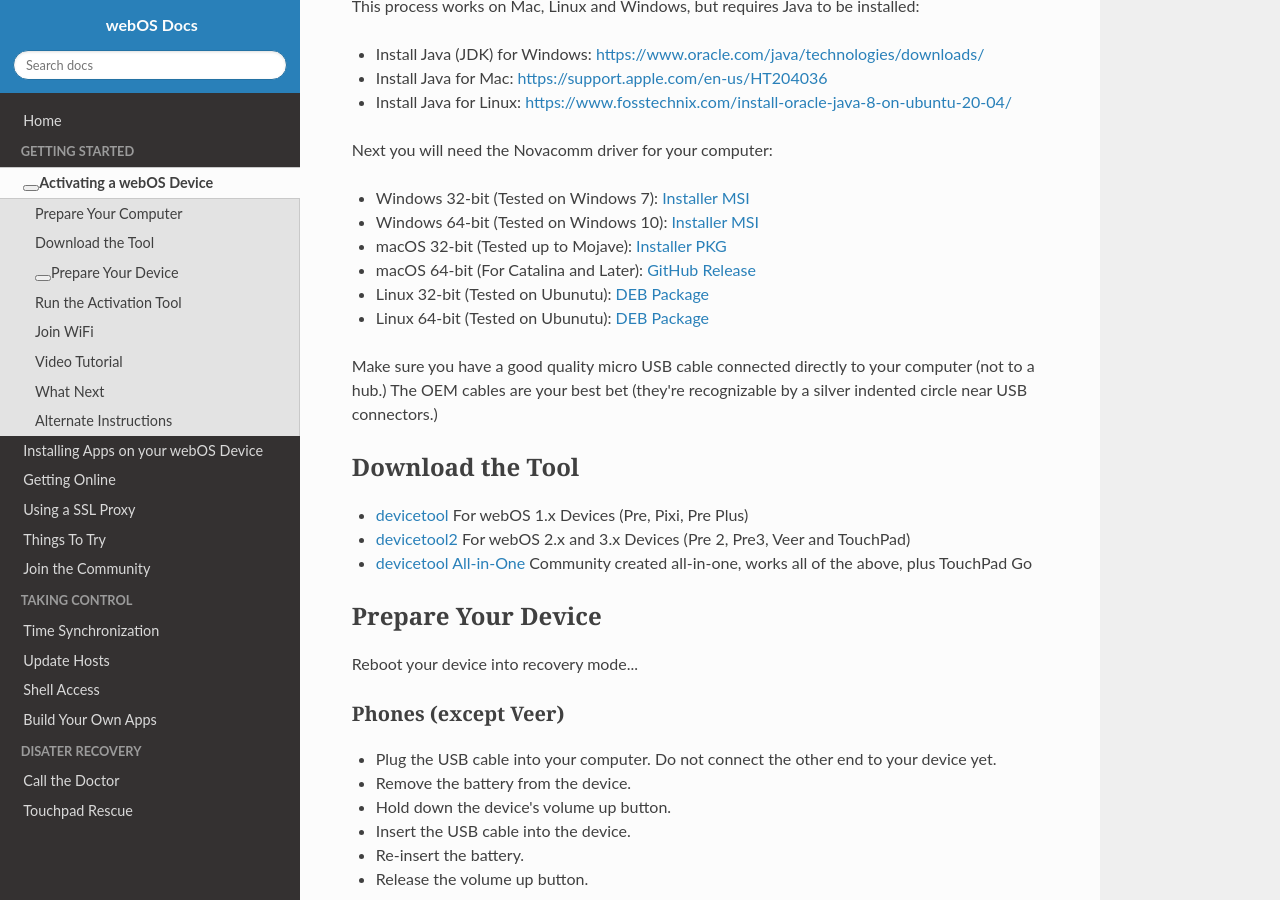
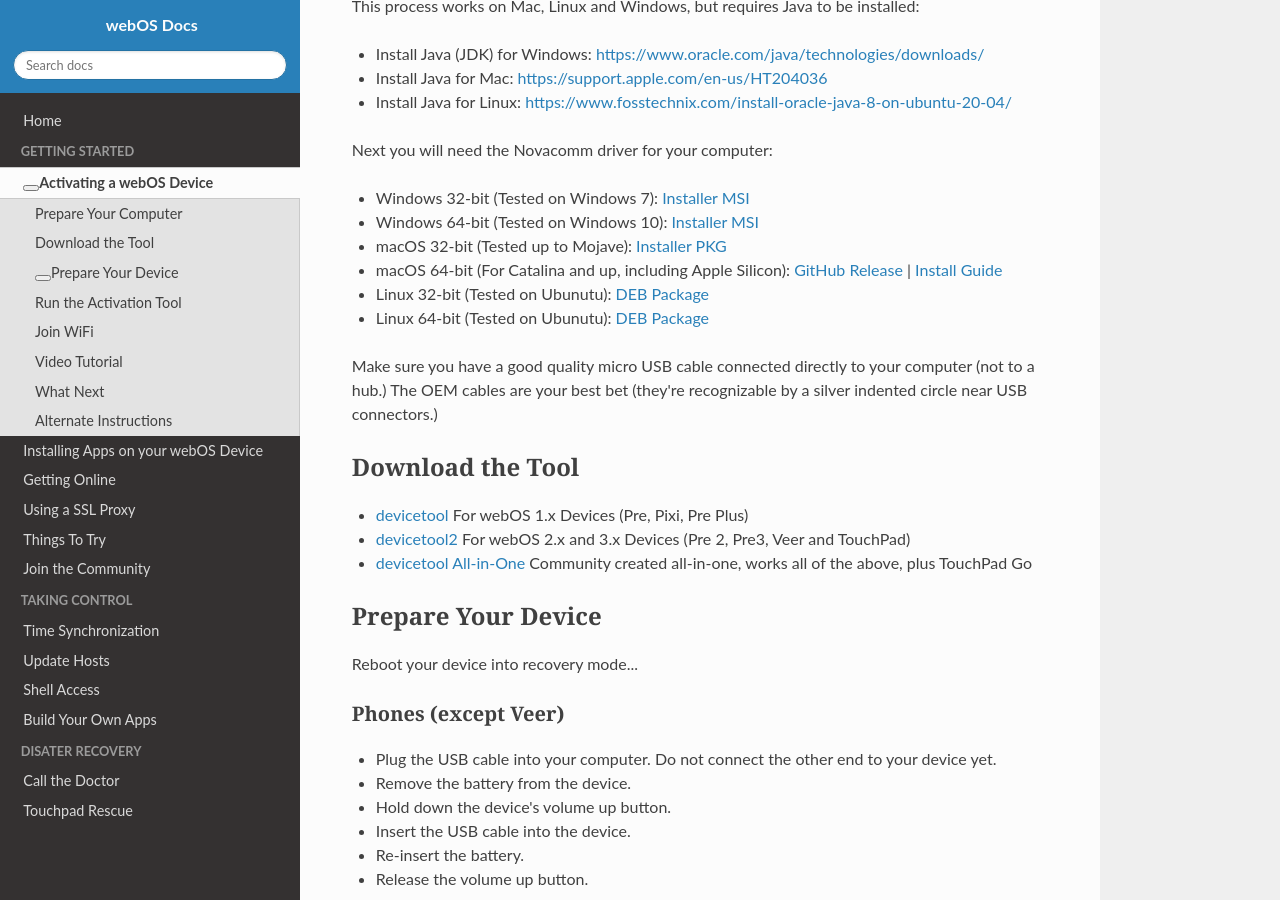
Before and after one commit to webOSArchive/webos-docs, an MkDocs documentation site: the page built from docs/activate.md, in a window 1280 px wide and 900 px high, scrolled down 487 px. Built offline with MkDocs 1.6.1, drawn with Linux system fonts in a browser that asks for light colours; nearby versions of some CDN libraries; some web fonts are replaced; library files that are not in the unit come from our copies.

```diff
--- a/docs/activate.md
+++ b/docs/activate.md
@@ -22,7 +22,7 @@ Next you will need the Novacomm driver for your computer:
 * Windows 32-bit (Tested on Windows 7): [Installer MSI](http://www.webosarchive.org/activation/drivers/novacom-win-32/)
 * Windows 64-bit (Tested on Windows 10): [Installer MSI](http://www.webosarchive.org/activation/drivers/novacom-win-64/)
 * macOS 32-bit (Tested up to Mojave): [Installer PKG](http://www.webosarchive.org/activation/drivers/novacom-mac/)
-* macOS 64-bit (For Catalina and Later): <a href="https://github.com/incidentist/novacomd/releases/tag/macos64" target="_blank">GitHub Release</a>
+* macOS 64-bit (For Catalina and up, including Apple Silicon): <a href="https://github.com/incidentist/novacomd/releases/tag/macos64" target="_blank">GitHub Release</a> | [Install Guide](macos-install.md)
 * Linux 32-bit (Tested on Ubunutu): [DEB Package](http://www.webosarchive.org/activation/drivers/novacom-linux-32/)
 * Linux 64-bit (Tested on Ubunutu): [DEB Package](http://www.webosarchive.org/activation/drivers/novacom-linux-64/)
 
```
Also changed, not shown: docs/macos-install.md (added, +33 -0 lines).
